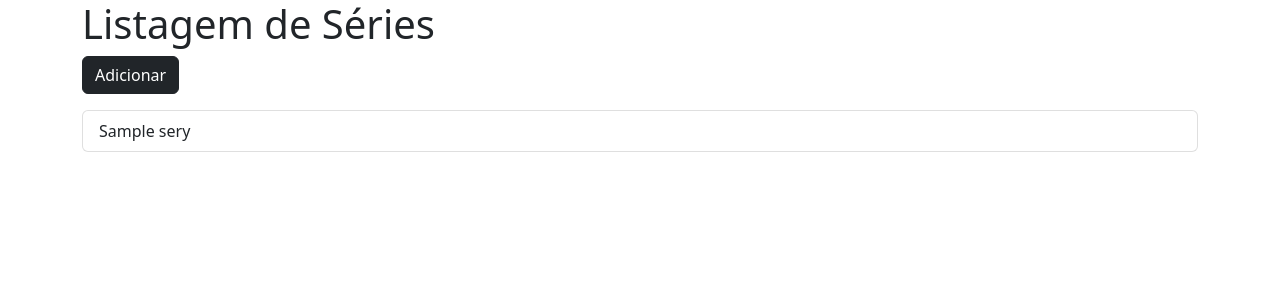
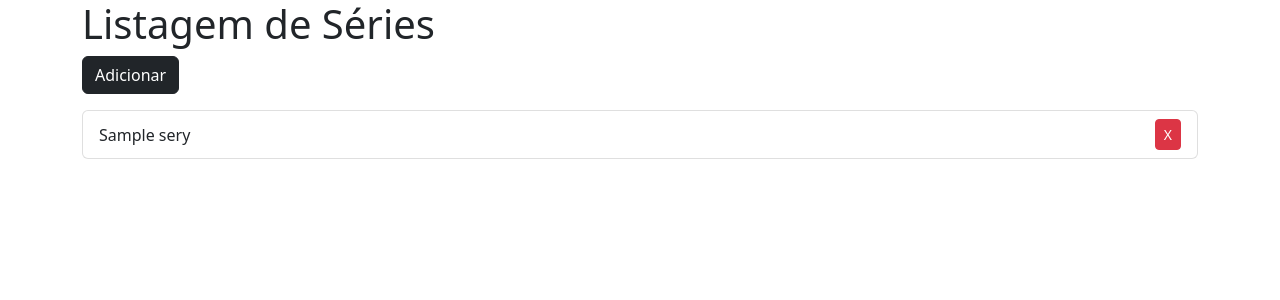
Before and after one commit to thiagomarcal1984/alura-symfony-forms, a Symfony app: template controle_series_symfony/templates/series/index.html.twig in a window 1280 px wide. Shown: the top 300 px of the page. Run offline with Twig, Linux system fonts and the light colour scheme; the template is opened without the code that fills it: most values are stand-ins (such as "Sample title", 1, 10 or a date in 2020); style sheets or scripts are compiled from the project's sources; some libraries are stand-ins or nearby versions.

Commit message:
Botão de exclusão

```diff
--- a/controle_series_symfony/templates/series/index.html.twig
+++ b/controle_series_symfony/templates/series/index.html.twig
@@ -6,7 +6,14 @@
     <a class="btn btn-dark mb-3" href="{{ path('app_series_form') }}">Adicionar</a>
     <ul class="list-group">
         {% for series in seriesList %}
-        <li class="list-group-item">{{ series.name }}</li>
+            <li class="list-group-item d-flex justify-content-between align-items-center">
+                {{ series.name }}
+                <form action="" method="post">
+                    <button class="btn btn-sm btn-danger">
+                        X
+                    </button>
+                </form>
+            </li>
         {% endfor %}
     </ul>
 {% endblock %}
```
Also changed, not shown: README.md.
